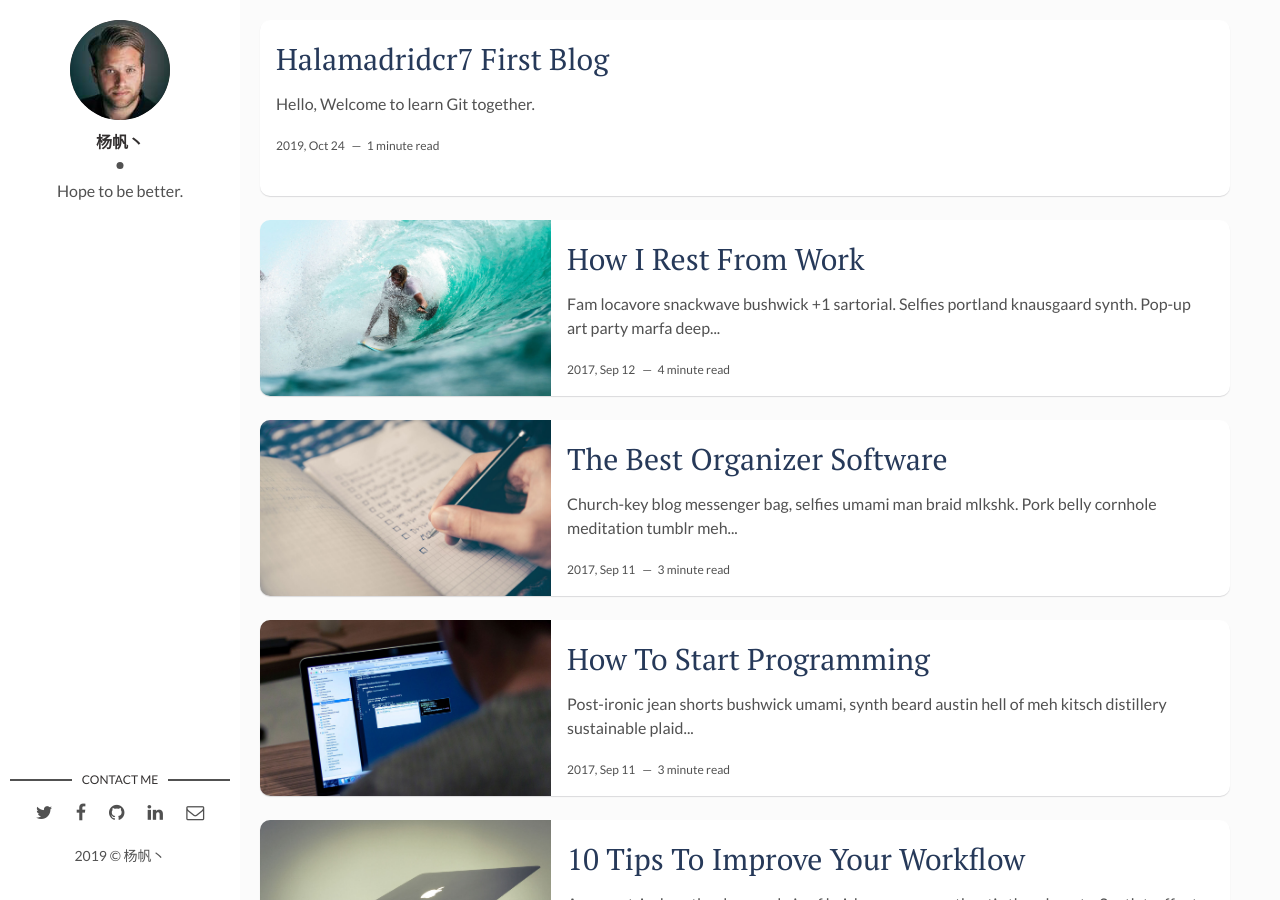
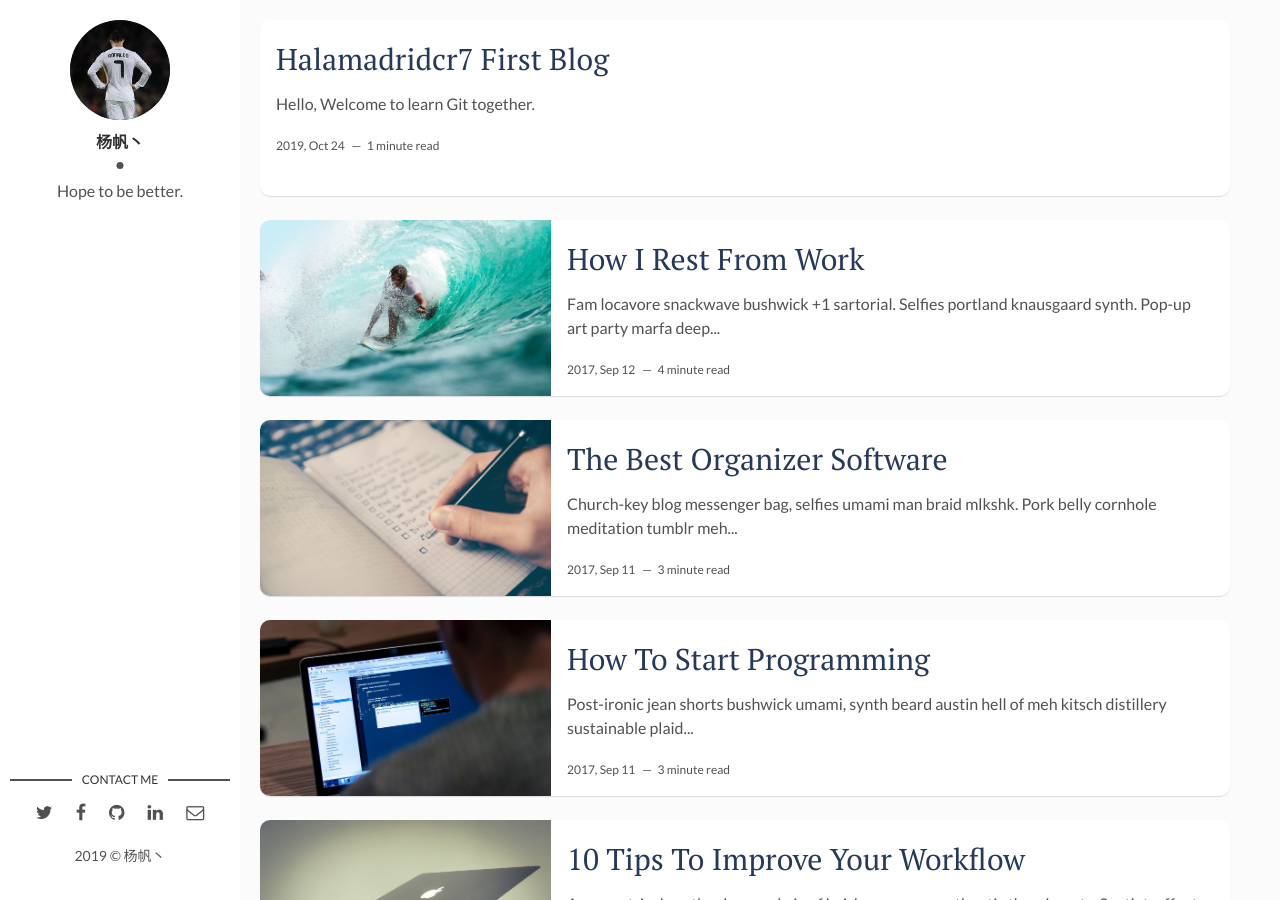
Before and after one commit to HalaMadridCR7/HalaMadridCR7, a Jekyll site: the page built from index.html, in a window 1280 px wide and 900 px high. Built offline with Jekyll 4.4.1, drawn with Linux system fonts in a browser that asks for light colours; the list of posts is cut into pages by our own code.

Commit message:
Add profile.jpg and blog profile

```diff
--- a/_config.yml
+++ b/_config.yml
@@ -10,7 +10,7 @@ site-twitter: #if your site has a twitter account, enter it here
 
 # Author Settings
 author: 杨帆丶 # add your name
-author-img: david-freeman.jpg # add your photo
+author-img: profile.jpg # add your photo
 about-author: Hope to be better. # add description
 social-twitter: # add your Twitter handle
 social-facebook: # add your Facebook handle
```
Also changed, not shown: assets/img/profile.jpg (added).
